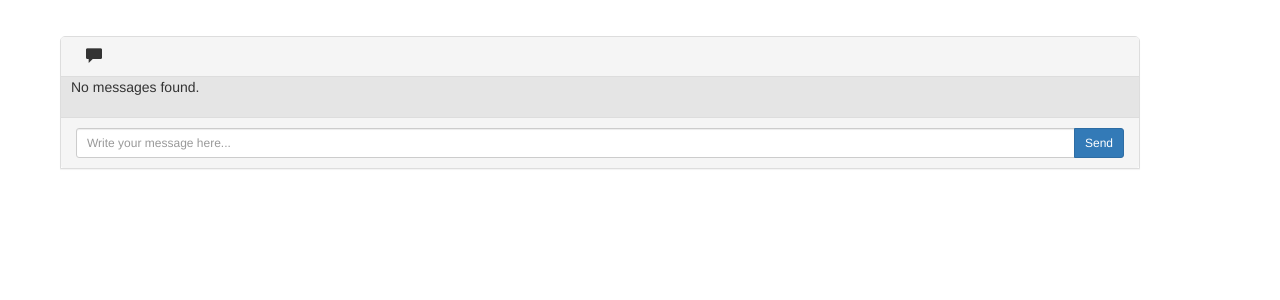
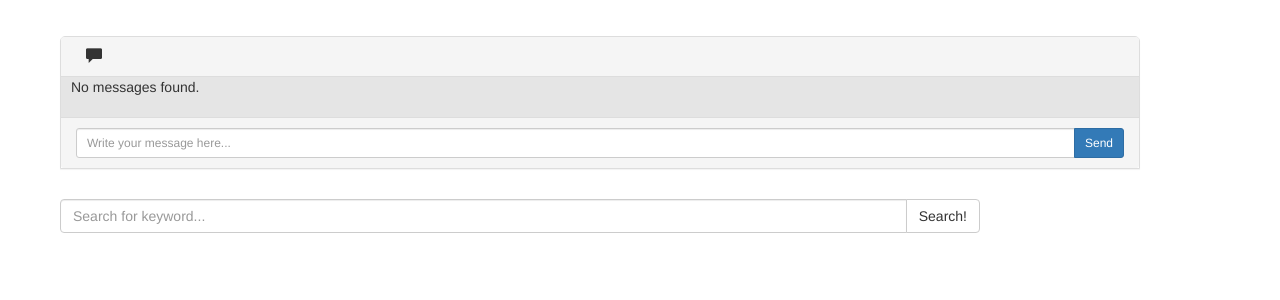
Before and after one commit to Messengr/Messengr, a Flask app: template templates/chat.html in a window 1280 px wide. Shown: the part 157-457 px from the top of the page. Run offline with Flask 2, Linux system fonts and the light colour scheme; the template is opened without the code that fills it, so the values that code supplies are empty; some libraries are stand-ins or nearby versions; some web fonts are replaced.

Commit message:
added search bar at bottom of chat window

```diff
--- a/static/scripts/chat/chat.js
+++ b/static/scripts/chat/chat.js
@@ -18,7 +18,7 @@ $(document).ready(function(){
     var socket;
     var symmetric_key;
 
-    socket = io.connect('https://' + document.domain + ':' + location.port + '/chat');
+    socket = io.connect('http://' + document.domain + ':' + location.port + '/chat');
     socket.on('connect', function() {
         socket.emit('joined', {});
     });
--- a/templates/chat.html
+++ b/templates/chat.html
@@ -76,7 +76,14 @@
                 </div>
             </div>
         </div>
-
+        <div class="col-lg-10" style="margin-left:30px; margin-top:30px;">
+            <div class="input-group">
+                <input type="text" class="form-control" placeholder="Search for keyword...">
+                <span class="input-group-btn">
+                    <button class="btn btn-default" type="button" id="search_keyword">Search!</button>
+                </span>
+            </div><!-- /input-group -->
+        </div><!-- /.col-lg-6 -->
     </div>
 
 {% endblock %}
```
